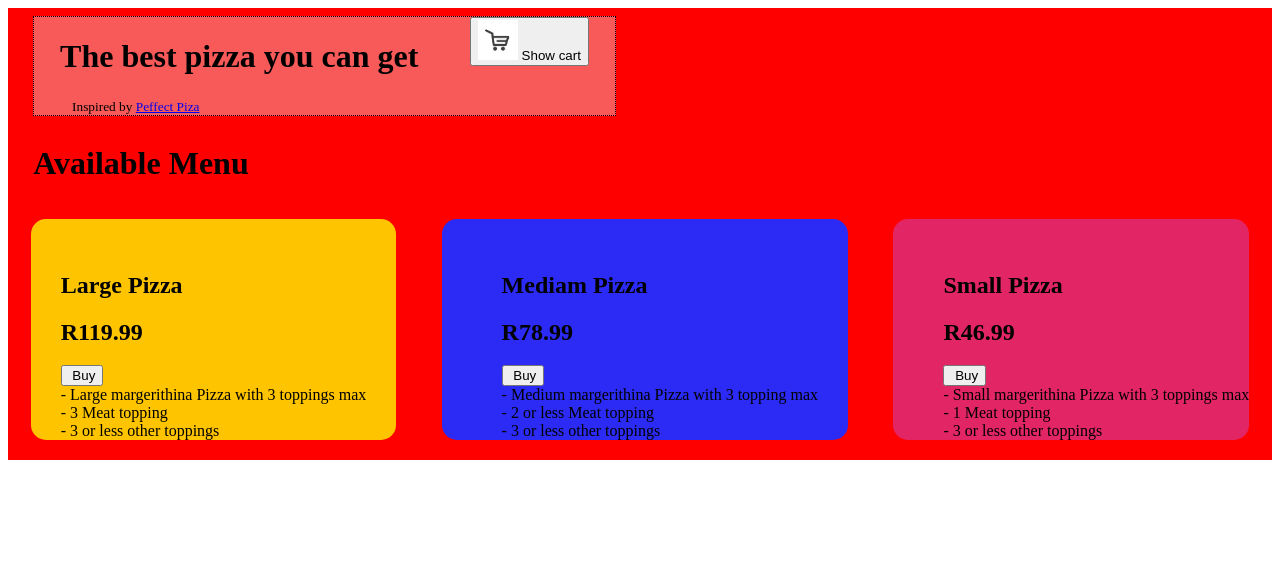
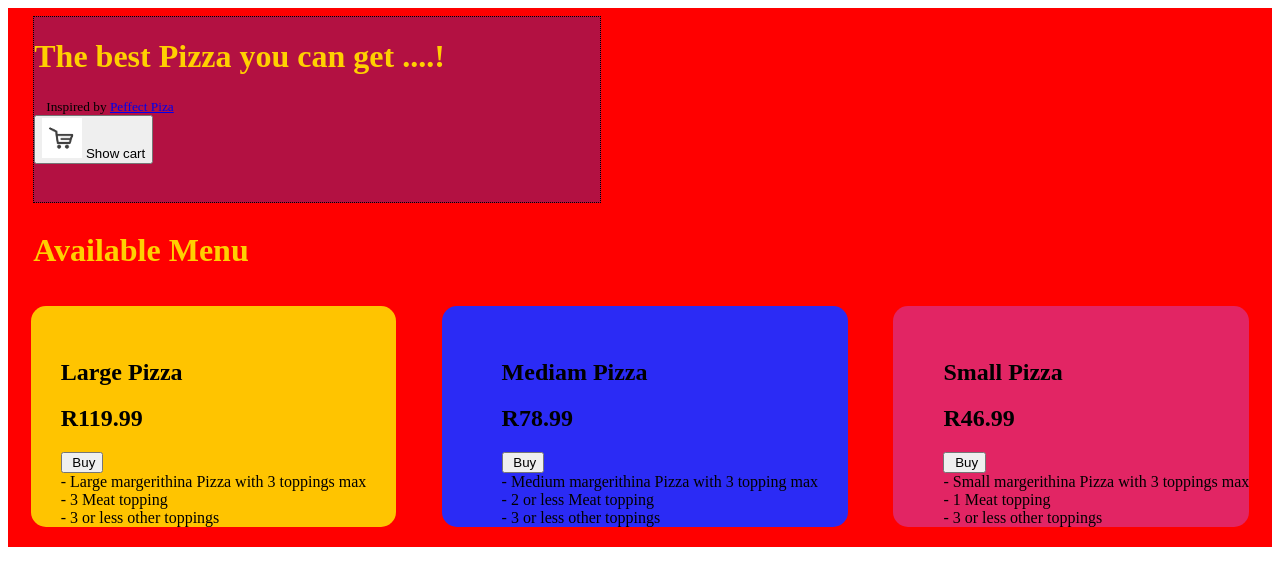
Before and after one commit to nkunasimphiwe/alphine.js-pizza, a plain HTML site: page pizzacart.html in a window 1280 px wide. Drawn offline with nearby package versions, Linux system fonts and the light colour scheme.

Commit message:
final additions

```diff
--- a/pizzacart.html
+++ b/pizzacart.html
@@ -83,15 +83,13 @@
         <div class="cons">
 
             <div class="Header">
-                <div >
-                  <h1>The best pizza you can get</h1>
+
+                  <h1>The best Pizza you can get ....!</h1>
                      <img src="./images/Large Pizza.jpg" alt="" width="40">
                      <img src="./images/Medium Pizza.jpg" alt="" width="40">
                      <img src="./images/Small Pizza.jpg" alt="" width="40">
                      <small>Inspired by <a href="https://nkunasimphiwe.github.io/Pizza-projects/">Peffect Piza</a></small>
-                </div>
-
-                <div>
+                 <div>
                      <!--<a href="" x-on:click="showCart=true">--->
                 <button x-on:click="showCart=true" x-show="!showCart">
                     <img src="./images/images.png" width="40" alt="" >
@@ -102,6 +100,8 @@
                 </strong>
                     <!-- <span>0.00</span> -->
                 </div>
+
+
             </div>
 
         <div class="Cart-box">
--- a/style.css
+++ b/style.css
@@ -22,21 +22,25 @@ width: 100%;
     display: grid;
 }
 .Header{
-    background-color: rgb(248, 89, 89);
+    background-color:rgb(179, 17, 66);
     border: 1px dotted;
+   padding-bottom: 3%;
     margin: 0.5rem 2%;
     min-height: 0.135rem;
-    width: 100%;
-    display: flex;
-    justify-content: space-around
+    width: 95%;
+}
+h1 {
+    color: rgb(255, 208, 0);
+
 }
 .Cart-box{
-    width: 100%;
+    width: 80%;
 }
 .tr, th, td{
     border: 2px solid;
     width: 50%;
     border-color: black;
+    table-layout: auto;
 }
 .Large-Pizza {
     padding-left: 30px;
```
